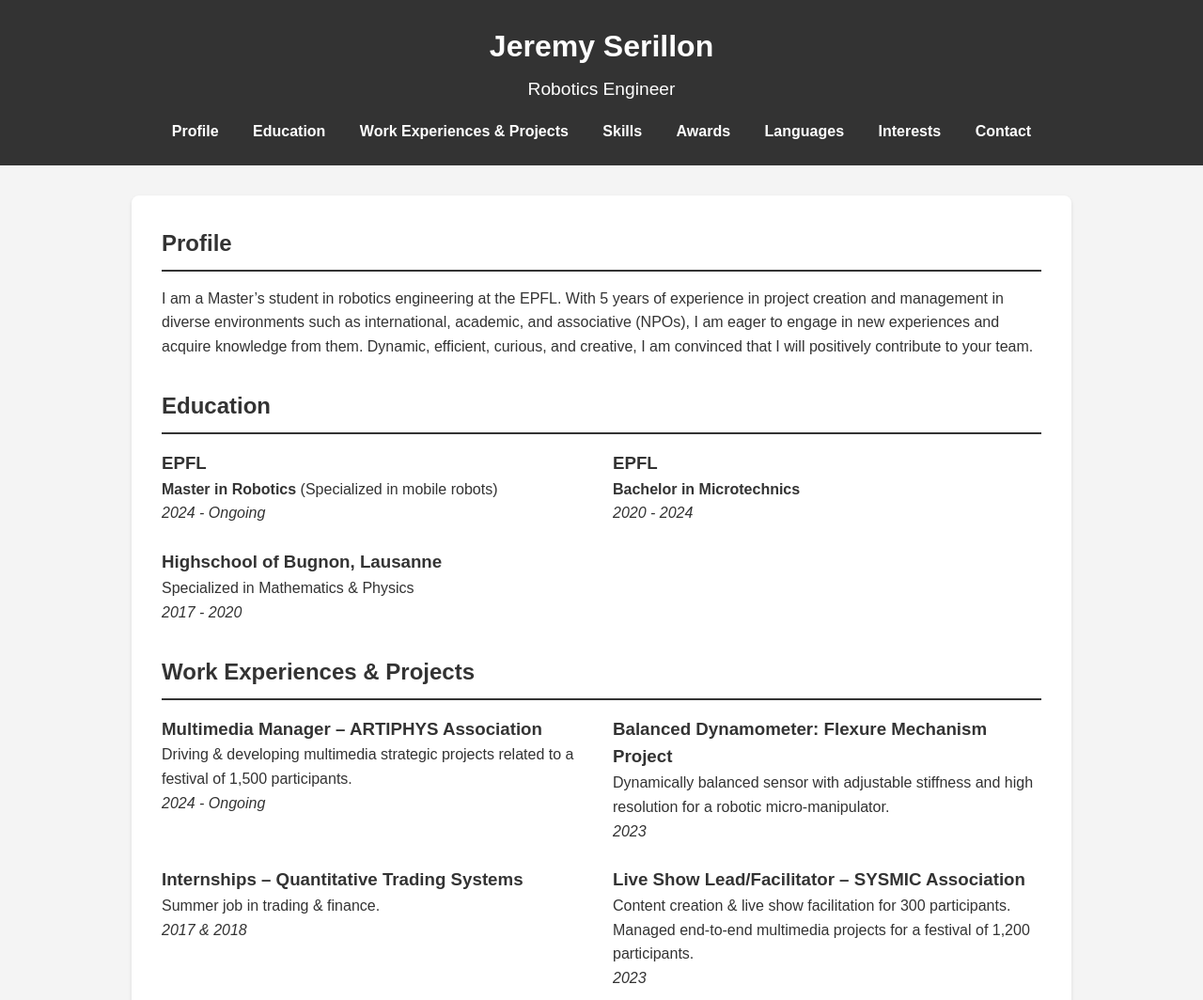
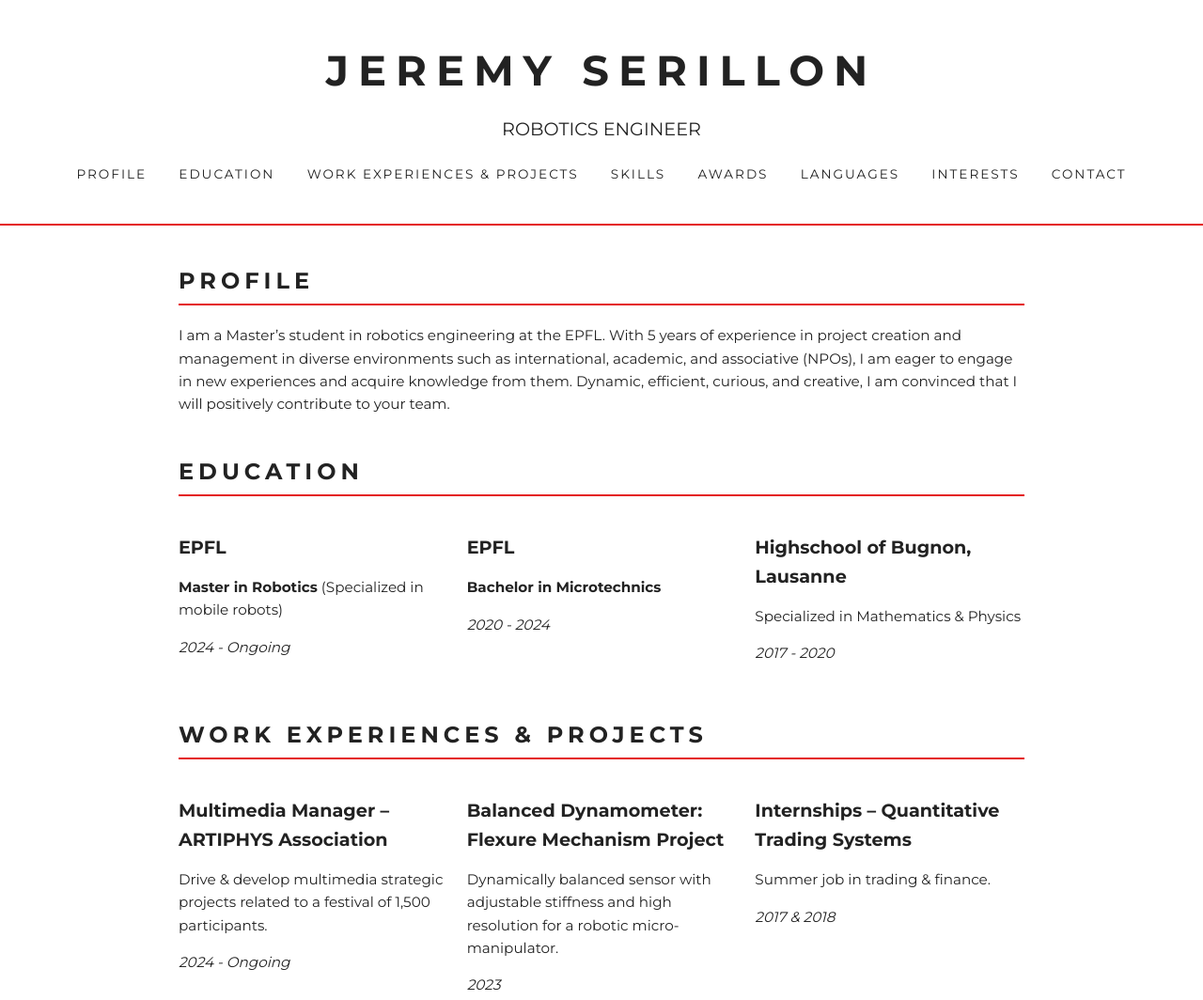
Before and after one commit to JeremySerillon/JeremySerillon.github.io, a plain HTML site: page index.html in a window 1280 px wide. Shown: the top 1064 px of the page at 94% size. Drawn offline with Linux system fonts and the light colour scheme.

Commit message:
New version index.html

```diff
--- a/index.html
+++ b/index.html
@@ -4,100 +4,114 @@
   <meta charset="UTF-8">
   <meta name="viewport" content="width=device-width, initial-scale=1">
   <title>Jeremy Serillon - Robotics Engineer</title>
+  <!-- Using Montserrat for a modern sans-serif look -->
+  <link href="https://fonts.googleapis.com/css?family=Montserrat:400,700&display=swap" rel="stylesheet">
   <style>
-    /* Basic reset */
-    * {
+    /* Global Styles */
+    body {
       margin: 0;
-      padding: 0;
-      box-sizing: border-box;
-    }
-    body {
-      font-family: Arial, sans-serif;
+      background-color: #fff;
+      color: #222;
+      font-family: 'Montserrat', sans-serif;
       line-height: 1.6;
-      color: #333;
-      background-color: #f4f4f4;
-      padding-bottom: 2rem;
-    }
-    header {
-      background: #333;
-      color: #fff;
-      padding: 1.5rem 0;
-      text-align: center;
-    }
-    header h1 {
-      margin-bottom: 0.3rem;
-    }
-    header p {
-      font-size: 1.2rem;
-    }
-    nav {
-      margin-top: 1rem;
-    }
-    nav a {
-      color: #fff;
-      margin: 0 1rem;
-      text-decoration: none;
-      font-weight: bold;
-    }
-    .container {
-      width: 90%;
-      max-width: 1000px;
-      background: #fff;
-      margin: 2rem auto;
-      padding: 2rem;
-      border-radius: 8px;
-      box-shadow: 0 2px 4px rgba(0,0,0,0.1);
-    }
-    section {
-      margin-bottom: 2rem;
-    }
-    h2 {
-      border-bottom: 2px solid #333;
-      padding-bottom: 0.5rem;
-      margin-bottom: 1rem;
-    }
-    .contact-info,
-    .skills ul,
-    .languages ul,
-    .awards ul {
-      list-style: none;
-      padding-left: 0;
-    }
-    .contact-info li {
-      margin-bottom: 0.5rem;
-    }
-    .grid {
-      display: flex;
-      flex-wrap: wrap;
-      gap: 1.5rem;
-    }
-    .grid > div {
-      flex: 1 1 300px;
-    }
-    footer {
-      text-align: center;
-      padding: 1rem 0;
-      background: #333;
-      color: #fff;
-      position: relative;
-      bottom: 0;
-      width: 100%;
     }
     a {
-      color: #0066cc;
+      color: #E41A1C;
       text-decoration: none;
     }
     a:hover {
       text-decoration: underline;
+    }
+
+    /* Header */
+    header {
+      background-color: #fff;
+      padding: 40px 20px;
+      text-align: center;
+      border-bottom: 2px solid #E41A1C;
+    }
+    header h1 {
+      font-size: 2.8rem;
+      letter-spacing: 10px;
+      margin: 0 0 10px;
+    }
+    header h2 {
+      font-size: 1.2rem;
+      font-weight: 400;
+      margin: 0;
+    }
+    .navbar {
+      margin-top: 20px;
+    }
+    .navbar a {
+      margin: 0 15px;
+      text-transform: uppercase;
+      font-size: 0.85rem;
+      letter-spacing: 2px;
+      color: #222;
+    }
+    .navbar a:hover {
+      color: #E41A1C;
+    }
+
+    /* Main Container */
+    .container {
+      max-width: 900px;
+      margin: 40px auto;
+      padding: 0 20px;
+    }
+
+    /* Section Styles */
+    section {
+      margin-bottom: 40px;
+    }
+    section h2 {
+      font-size: 1.5rem;
+      text-transform: uppercase;
+      letter-spacing: 5px;
+      border-bottom: 2px solid #E41A1C;
+      padding-bottom: 5px;
+      margin-bottom: 20px;
+    }
+    section h3 {
+      font-size: 1.2rem;
+      margin-bottom: 5px;
+    }
+    p, li {
+      font-size: 0.95rem;
+    }
+    ul {
+      list-style: none;
+      padding-left: 0;
+    }
+
+    /* Grid Layout for multi-item sections */
+    .grid {
+      display: flex;
+      flex-wrap: wrap;
+      gap: 20px;
+    }
+    .grid > div {
+      flex: 1;
+      min-width: 250px;
+    }
+
+    /* Footer */
+    footer {
+      text-align: center;
+      padding: 20px;
+      font-size: 0.8rem;
+      border-top: 1px solid #ddd;
+      margin-top: 40px;
     }
   </style>
 </head>
 <body>
 
   <header>
-    <h1>Jeremy Serillon</h1>
-    <p>Robotics Engineer</p>
-    <nav>
+    <h1>JEREMY SERILLON</h1>
+    <h2>ROBOTICS ENGINEER</h2>
+    <div class="navbar">
       <a href="#profile">Profile</a>
       <a href="#education">Education</a>
       <a href="#experience">Work Experiences &amp; Projects</a>
@@ -106,7 +120,7 @@
       <a href="#languages">Languages</a>
       <a href="#interests">Interests</a>
       <a href="#contact">Contact</a>
-    </nav>
+    </div>
   </header>
 
   <div class="container">
@@ -144,7 +158,7 @@
       <div class="grid">
         <div>
           <h3>Multimedia Manager – ARTIPHYS Association</h3>
-          <p>Driving &amp; developing multimedia strategic projects related to a festival of 1,500 participants.</p>
+          <p>Drive &amp; develop multimedia strategic projects related to a festival of 1,500 participants.</p>
           <p><em>2024 - Ongoing</em></p>
         </div>
         <div>
@@ -252,10 +266,11 @@
     <!-- Contact Section -->
     <section id="contact">
       <h2>Contact</h2>
-      <ul class="contact-info">
-        <li><strong>Email:</strong> <a href="mailto:jeremy.serillon.pro@gmail.com">jeremy.serillon.pro@gmail.com</a></li>
-        <li><strong>Location:</strong> Lausanne and outskirts, Switzerland</li>
-        <li><strong>LinkedIn:</strong> <a href="http://www.linkedin.com/in/jeremyserillon" target="_blank">http://www.linkedin.com/in/jeremyserillon</a></li>
+      <ul>
+        <li><strong>Email:</strong> <a href="mailto:jeremy.serillon@epfl.ch">jeremy.serillon@epfl.ch</a></li>
+        <li><strong>Phone:</strong> +41 79 284 69 14</li>
+        <li><strong>Location:</strong> Pully, Switzerland</li>
+        <li><strong>LinkedIn:</strong> <a href="http://www.linkedin.com/in/jeremyserillon" target="_blank">Jeremy Serillon</a></li>
       </ul>
     </section>
   </div>
```
